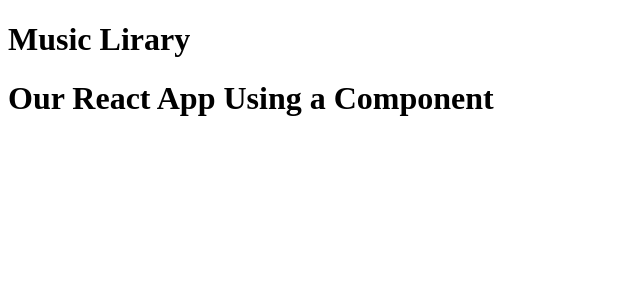
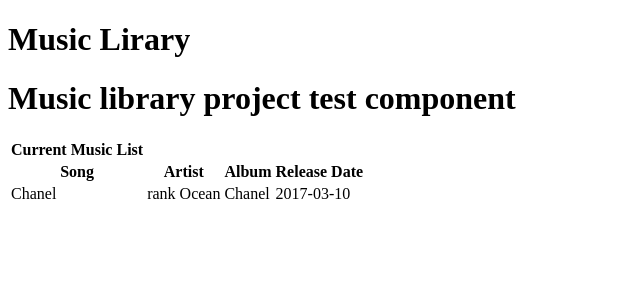
Before and after one commit to DanielPichette/Music_Library, a React (Create React App) app: page / in a window 1280 px wide. Shown: the top 300 px of the page, without its empty margins (0-640 px from the left). Built offline with nearby package versions, Linux system fonts and the light colour scheme; no server answers.

Commit message:
began to create outline for table in the main app.jsx

```diff
--- a/src/Components/TileBar/titleBar.jsx
+++ b/src/Components/TileBar/titleBar.jsx
@@ -5,6 +5,6 @@ function TitleBar(props) {
         <div>
             <h1>Music Lirary</h1>
         </div>
-    )
+    );
 }
 export default TitleBar;
--- a/src/Components/app.jsx
+++ b/src/Components/app.jsx
@@ -5,8 +5,13 @@ import TitleBar from './TileBar/titleBar';
 class App extends Component {
     constructor(props) {
         super(props);
-        this.songs = [];
-
+        this.songs = [
+        {id: '1', title: 'Chanel', artist: 'rank Ocean', album: 'Chanel', release_date: '2017-03-10'},
+        {id: '2', title: "Pretty Please", artist: "Dua Lipa", album: "Future Nostalgia", release_date: "2021-03-27"},
+        {id: '3', title: "Fake Mona Lisa", artist: "Carly Rae Jepson", album: "Dedicated Side B", release_date: "2020-05-21"},
+        {id: '4', title: "Ocean Drive", artist: "Duke Dumont", album: "Duality", release_date: "2015-07-21"},
+        {id: '6', title: "Good 4 you", artist: "Olivia Rodrigo", album: "Good 4 you", release_date: "2021-05-11T"},
+        ];
         this.state = {
             songNumber: 0
         }
@@ -15,24 +20,51 @@ class App extends Component {
 componentDidMount(){
     axios.get('http://127.0.0.1:8000/music/')
     .then(response=>{
-        //ßconsole.log(response.data);
-        this.setState({
-            songLibrary:response.data
-        })
+        console.log('has mounted')
+        //console.log(response.data);
+        //this.setState({
+            //songLibrary:response.data
+       // })
         this.songs = response.data
         console.log(this.songs, 'songs')
-    })
+    });
 }
 
 
 
-
     render() {
-        //console.log(this.state.songLibrary)
-        return ( <div>
+        //console.log(this.songs[1].id)
+        return (
+        <div>
             <TitleBar />
-            <h1>Our React App Using a Component</h1>
+            <h1>Music library project test component</h1>
+            <div>
+                <table>
+                    <thead>
+                    <tr>
+                        <th>Current Music List</th>
+                    </tr>
+                    </thead>
+                    <thead>
+                    <tr>
+                        <th>Song</th>
+                        <th>Artist</th>
+                        <th>Album</th>
+                        <th>Release Date</th>
+                    </tr>
+                    </thead>
+                    <tbody>
+                    <tr>
+                        <td>{this.songs[this.state.songNumber].title}</td>
+                        <td>{this.songs[this.state.songNumber].artist}</td>
+                        <td>{this.songs[this.state.songNumber].album}</td>
+                        <td>{this.songs[this.state.songNumber].release_date}</td>
+                    </tr>
+                    </tbody>
+                    <tfoot></tfoot>
+                </table>
             </div>
+        </div>
          );
     }
 }
```
Also changed, not shown: src/Components/DisplaySongInfo/displaySongInfo.jsx (+8 -0 lines), 14 other files (tests, documents, lock files or other folders).
